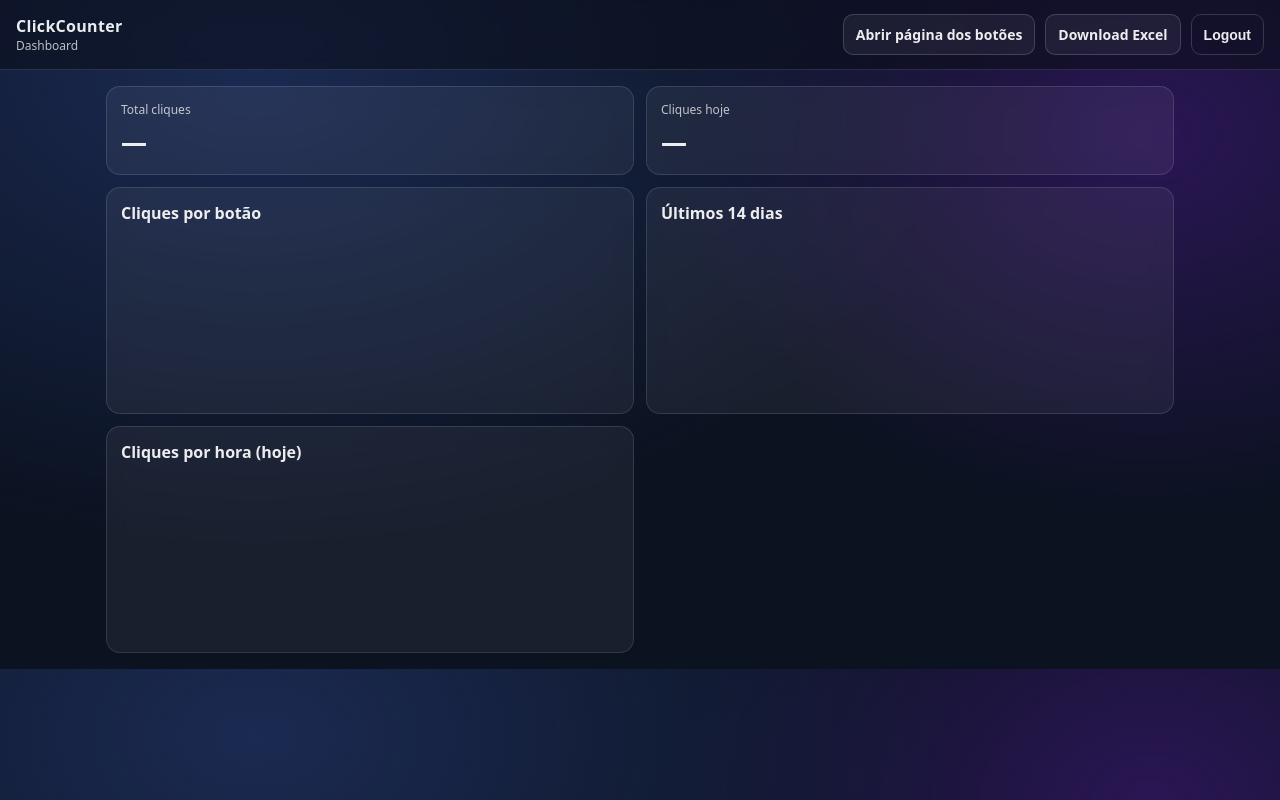
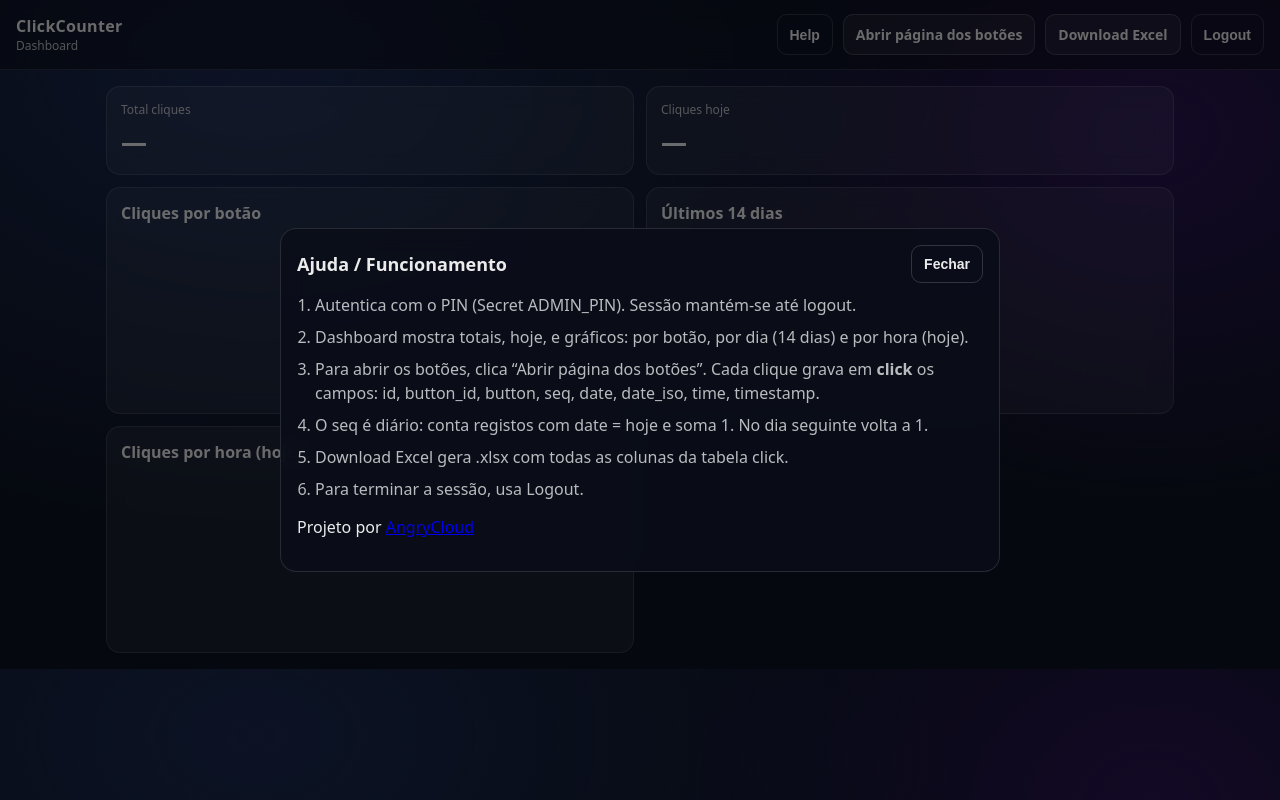
Before and after one commit to AngreeCloud/ClickCounter, a Flask app: template templates/admin.html in a window 1280 px wide. Run offline with Flask 3, Linux system fonts and the light colour scheme; the template is opened without the code that fills it, so the values that code supplies are empty; a map, chart or similar area stays blank; some libraries are stand-ins or nearby versions.

Commit message:
Refactor database schema for clicks, enhance notification system, and add help modal to admin interface

```diff
--- a/app.py
+++ b/app.py
@@ -31,13 +31,16 @@ def get_db_conn():
 
 
 def init_db():
-    create_clicks_sql = """
-    CREATE TABLE IF NOT EXISTS clicks (
+    create_click_sql = """
+    CREATE TABLE IF NOT EXISTS click (
       id SERIAL PRIMARY KEY,
       button_id INTEGER NOT NULL,
+      button TEXT NOT NULL,
       seq INTEGER NOT NULL,
       date DATE NOT NULL,
-      time TIME NOT NULL
+      date_iso TEXT NOT NULL,
+      time TIME NOT NULL,
+      timestamp TIMESTAMPTZ NOT NULL
     );
     """
 
@@ -51,7 +54,7 @@ def init_db():
 
     with get_db_conn() as conn:
         with conn.cursor() as cur:
-            cur.execute(create_clicks_sql)
+            cur.execute(create_click_sql)
             cur.execute(create_passwords_sql)
         conn.commit()
 
@@ -176,23 +179,33 @@ def api_click():
 
     now = datetime.now(timezone.utc).astimezone()
     today = now.date()
+    date_iso = today.isoformat()
     click_time = now.time().replace(second=0, microsecond=0)
+    button_label = f"Botão {button_id}"
 
     with get_db_conn() as conn:
         # Ensure seq is consistent under concurrent clicks.
         # Exclusive lock serializes increments for the day.
         with conn.cursor() as cur:
-            cur.execute("LOCK TABLE clicks IN EXCLUSIVE MODE;")
-            cur.execute("SELECT COUNT(*) FROM clicks WHERE date = CURRENT_DATE;")
+            cur.execute("LOCK TABLE click IN EXCLUSIVE MODE;")
+            cur.execute("SELECT COUNT(*) FROM click WHERE date = CURRENT_DATE;")
             count_today = int(cur.fetchone()[0])
             seq = count_today + 1
 
             cur.execute(
                 """
-                INSERT INTO clicks (button_id, seq, date, time)
-                VALUES (%s, %s, %s, %s)
+                INSERT INTO click (button_id, button, seq, date, date_iso, time, timestamp)
+                VALUES (%s, %s, %s, %s, %s, %s, %s)
                 """,
-                (button_id, seq, today, click_time),
+                (
+                    button_id,
+                    button_label,
+                    seq,
+                    today,
+                    date_iso,
+                    click_time,
+                    now,
+                ),
             )
 
         conn.commit()
@@ -201,8 +214,11 @@ def api_click():
         {
             "button_id": button_id,
             "seq": seq,
-            "date": today.isoformat(),
+            "date": date_iso,
             "time": click_time.strftime("%H:%M"),
+            "button": button_label,
+            "date_iso": date_iso,
+            "timestamp": now.isoformat(timespec="seconds"),
         }
     )
 
@@ -212,14 +228,14 @@ def api_click():
 def api_admin_stats():
     with get_db_conn() as conn:
         with conn.cursor() as cur:
-            cur.execute("SELECT COUNT(*) FROM clicks;")
+            cur.execute("SELECT COUNT(*) FROM click;")
             total = int(cur.fetchone()[0])
 
-            cur.execute("SELECT COUNT(*) FROM clicks WHERE date = CURRENT_DATE;")
+            cur.execute("SELECT COUNT(*) FROM click WHERE date = CURRENT_DATE;")
             total_today = int(cur.fetchone()[0])
 
             cur.execute(
-                "SELECT button_id, COUNT(*) FROM clicks GROUP BY button_id ORDER BY button_id;"
+                "SELECT button_id, COUNT(*) FROM click GROUP BY button_id ORDER BY button_id;"
             )
             per_button_rows = cur.fetchall()
             per_button = {int(b): int(c) for (b, c) in per_button_rows}
@@ -227,7 +243,7 @@ def api_admin_stats():
             cur.execute(
                 """
                 SELECT date, COUNT(*)
-                FROM clicks
+                FROM click
                 WHERE date >= CURRENT_DATE - INTERVAL '13 days'
                 GROUP BY date
                 ORDER BY date;
@@ -239,7 +255,7 @@ def api_admin_stats():
             cur.execute(
                 """
                 SELECT EXTRACT(HOUR FROM time)::int AS hour, COUNT(*)
-                FROM clicks
+                FROM click
                 WHERE date = CURRENT_DATE
                 GROUP BY hour
                 ORDER BY hour;
@@ -270,8 +286,8 @@ def admin_export_xlsx():
         with conn.cursor() as cur:
             cur.execute(
                 """
-                SELECT id, button_id, seq, date, time
-                FROM clicks
+                SELECT id, button_id, button, seq, date, date_iso, time, timestamp
+                FROM click
                 ORDER BY date DESC, time DESC, id DESC;
                 """
             )
@@ -279,17 +295,20 @@ def admin_export_xlsx():
 
     wb = Workbook()
     ws = wb.active
-    ws.title = "clicks"
+    ws.title = "click"
 
-    ws.append(["id", "button_id", "seq", "date", "time"])
-    for (cid, button_id, seq, date_val, time_val) in rows:
+    ws.append(["id", "button_id", "button", "seq", "date", "date_iso", "time", "timestamp"])
+    for (cid, button_id, button_val, seq, date_val, date_iso, time_val, ts_val) in rows:
         ws.append(
             [
                 int(cid),
                 int(button_id),
+                str(button_val),
                 int(seq),
                 date_val.isoformat(),
+                str(date_iso),
                 time_val.strftime("%H:%M:%S"),
+                ts_val.isoformat(),
             ]
         )
 
--- a/static/admin.css
+++ b/static/admin.css
@@ -60,6 +60,59 @@ body {
   background: transparent;
 }
 
+.modalBackdrop {
+  position: fixed;
+  inset: 0;
+  display: grid;
+  place-items: center;
+  background: rgba(0, 0, 0, 0.55);
+  padding: 18px;
+  z-index: 10;
+}
+
+.modal {
+  width: 100%;
+  max-width: 720px;
+  border: 1px solid var(--border);
+  background: rgba(10, 14, 25, 0.9);
+  border-radius: 16px;
+  padding: 16px;
+  backdrop-filter: blur(12px);
+}
+
+.modalHeader {
+  display: flex;
+  align-items: center;
+  justify-content: space-between;
+  gap: 10px;
+  margin-bottom: 10px;
+}
+
+.modalTitle {
+  margin: 0;
+  font-size: 18px;
+  font-weight: 900;
+}
+
+.modalBody {
+  max-height: 60vh;
+  overflow: auto;
+  color: var(--muted);
+  line-height: 1.5;
+}
+
+.helpList {
+  padding-left: 18px;
+  margin: 0 0 12px;
+}
+
+.helpList li { margin-bottom: 8px; }
+
+.signature {
+  margin-top: 14px;
+  color: var(--text);
+}
+
 .container {
   max-width: 1100px;
   margin: 0 auto;
--- a/static/admin.js
+++ b/static/admin.js
@@ -123,4 +123,25 @@ function buildPerHourChart(ctx, perHourToday) {
       window.location.href = "/";
     });
   }
+
+  const helpModal = document.getElementById("helpModal");
+  const helpBtn = document.getElementById("helpBtn");
+  const helpClose = document.getElementById("helpClose");
+
+  const closeHelp = () => {
+    if (helpModal) helpModal.hidden = true;
+  };
+
+  if (helpBtn) {
+    helpBtn.addEventListener("click", () => {
+      if (helpModal) helpModal.hidden = false;
+    });
+  }
+
+  if (helpClose) helpClose.addEventListener("click", closeHelp);
+  if (helpModal) {
+    helpModal.addEventListener("click", (e) => {
+      if (e.target === helpModal) closeHelp();
+    });
+  }
 })();
--- a/templates/admin.html
+++ b/templates/admin.html
@@ -15,6 +15,7 @@
       </div>
 
       <div class="actions">
+        <button id="helpBtn" class="btn btnGhost" type="button">Help</button>
         <a class="btn" href="/buttons">Abrir página dos botões</a>
         <a class="btn" href="/admin/export.xlsx">Download Excel</a>
         <button id="logoutBtn" class="btn btnGhost" type="button">Logout</button>
@@ -49,6 +50,28 @@
       </section>
     </main>
 
+    <div id="helpModal" class="modalBackdrop" hidden>
+      <div class="modal" role="dialog" aria-modal="true" aria-label="Ajuda">
+        <div class="modalHeader">
+          <h2 class="modalTitle">Ajuda / Funcionamento</h2>
+          <button id="helpClose" class="btn btnGhost" type="button">Fechar</button>
+        </div>
+
+        <div class="modalBody">
+          <ol class="helpList">
+            <li>Autentica com o PIN (Secret ADMIN_PIN). Sessão mantém-se até logout.</li>
+            <li>Dashboard mostra totais, hoje, e gráficos: por botão, por dia (14 dias) e por hora (hoje).</li>
+            <li>Para abrir os botões, clica “Abrir página dos botões”. Cada clique grava em <strong>click</strong> os campos: id, button_id, button, seq, date, date_iso, time, timestamp.</li>
+            <li>O seq é diário: conta registos com date = hoje e soma 1. No dia seguinte volta a 1.</li>
+            <li>Download Excel gera .xlsx com todas as colunas da tabela click.</li>
+            <li>Para terminar a sessão, usa Logout.</li>
+          </ol>
+
+          <p class="signature">Projeto por <a href="https://github.com/AngreeCloud" target="_blank" rel="noreferrer">AngryCloud</a></p>
+        </div>
+      </div>
+    </div>
+
     <script src="/static/admin.js"></script>
   </body>
 </html>
--- a/templates/buttons.html
+++ b/templates/buttons.html
@@ -7,6 +7,7 @@
     <link rel="stylesheet" href="/static/styles.css" />
   </head>
   <body>
+    <div id="notifications"></div>
     <div class="grid" aria-label="Botões">
       <button class="btn btn1" data-button-id="1" type="button">Botão 1</button>
       <button class="btn btn2" data-button-id="2" type="button">Botão 2</button>
```
Also changed, not shown: static/app.js (+29 -43 lines).
